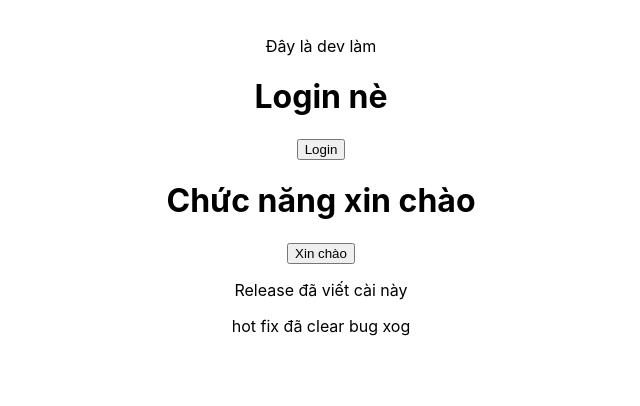
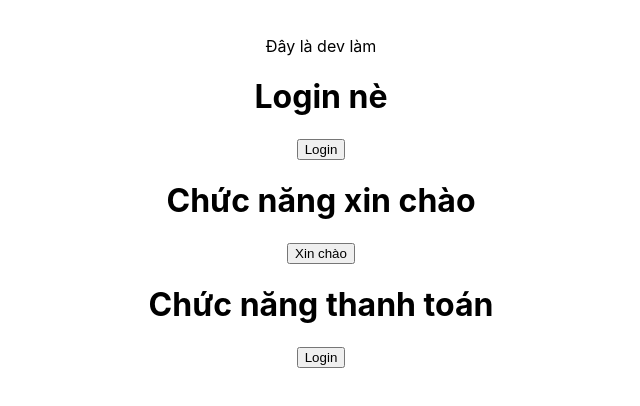
Before and after one commit to GreenDyy/demo-gitflow, a React (Create React App) app: page / in a window 1280 px wide. Shown: the top 406 px of the page, without its empty margins (319-959 px from the left). Built offline with nearby package versions, Linux system fonts and the light colour scheme.

Commit message:
thêm Thanh Toán

```diff
--- /dev/null
+++ b/src/components/ThanhToan.tsx
@@ -0,0 +1,13 @@
+import React from 'react'
+
+function ThanhToan() {
+    return (
+        <div>
+            <h1>Chức năng thanh toán
+            </h1>
+            <button onClick={() => alert('Hihi')}>Login</button>
+        </div>
+    )
+}
+
+export default ThanhToan
--- a/src/pages/Home/Home.tsx
+++ b/src/pages/Home/Home.tsx
@@ -2,6 +2,7 @@ import React from 'react'
 import './Home.scss'
 import Login from '../../components/Login'
 import Hello from '../Hello/Hello'
+import ThanhToan from '../../components/ThanhToan'
 
 function Home() {
   return (
@@ -10,8 +11,7 @@ function Home() {
 
         <Login/>
         <Hello/>
-        <p>Release đã viết cài này</p>
-        <p>hot fix đã clear bug xog</p>
+        <ThanhToan/>
     </div>
   )
 }
```
